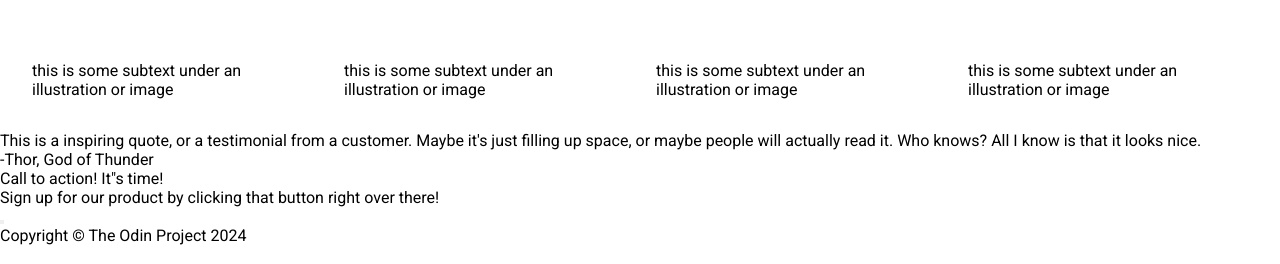
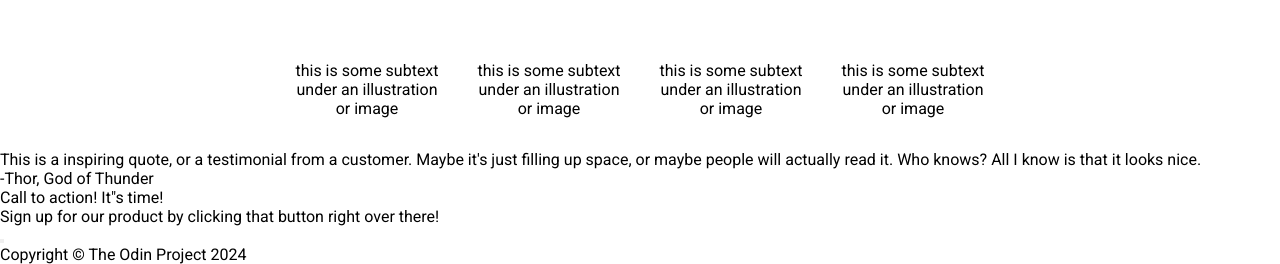
Before and after one commit to HyperBanner/landing-page, a plain HTML site: page index.html in a window 1280 px wide. Shown: the part 681-945 px from the top of the page. Drawn offline with Linux system fonts and the light colour scheme.

Commit message:
Cards styled

```diff
--- a/style.css
+++ b/style.css
@@ -95,3 +95,11 @@ h1 {
   display: flex;
   gap: 32px;
 }
+
+.card {
+  display: flex;
+  flex-direction: column;
+  align-items: center;
+  width: 150px;
+  text-align: center;
+}
```
